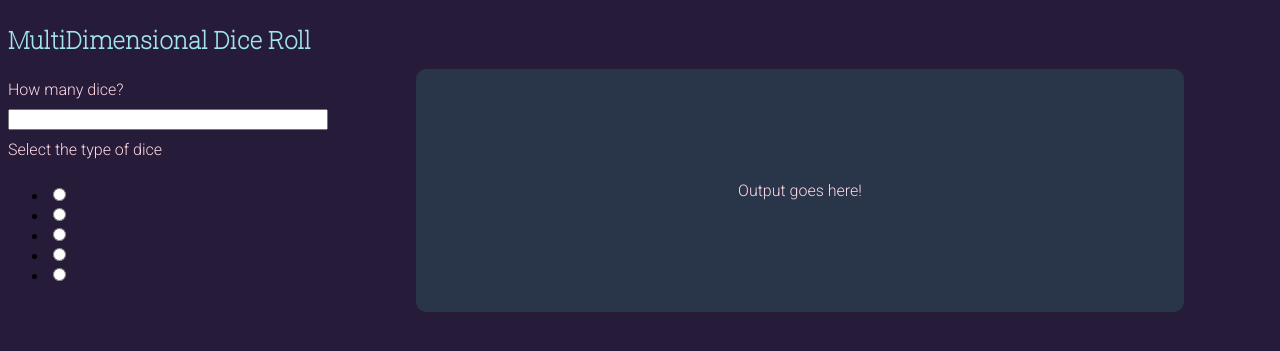
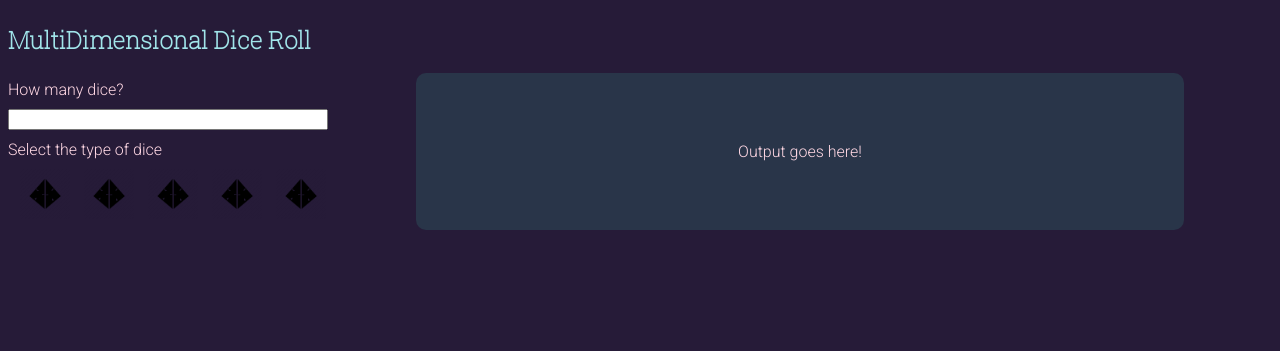
Before and after one commit to marcilustra/glowing-goggles, a PHP site: page / in a window 1280 px wide. Shown: the top 351 px of the page. Run offline with PHP 8.4, Linux system fonts and the light colour scheme.

Commit message:
idea manifested

```diff
--- a/index.html
+++ b/index.html
@@ -30,28 +30,28 @@
             <input type="number" name="quantity" id="numberOfDice"
                 onkeyup="if(!this.checkValidity()){this.value='';alert('Only integer values please!')};">
             <label for="diceTYpe">Select the type of dice</label>
-            <ul class="types">
-                <li id="d4">
-                    <input type="radio" name="d4" id="">
-                    <img src="" alt="" srcset="">
-                </li>
-                <li id="d6">
-                    <input type="radio" name="d6" id="">
-                    <img src="" alt="" srcset="">
-                </li>
-                <li id="d8">
-                    <input type="radio" name="d8" id="">
-                    <img src="" alt="" srcset="">
-                </li>
-                <li id="d12">
-                    <input type="radio" name="d12" id="">
-                    <img src="" alt="" srcset="">
-                </li>
-                <li id="d20">
-                    <input type="radio" name="d20" id="">
-                    <img src="" alt="" srcset="">
-                </li>
-            </ul>
+            <div class="types">
+                <label id="d4">
+                    <input type="radio" name="die" id="d4">
+                    <img src="assets/3520730.png" width="50" height="50" alt="d4 dice">
+                </label>
+                <label id="d6">
+                    <input type="radio" name="die" id="d6">
+                    <img src="assets/3520730.png" width="50" height="50" alt="d6 dice" srcset="">
+                </label>
+                <label id="d8">
+                    <input type="radio" name="die" id="d8">
+                    <img src="assets/3520730.png" width="50" height="50" alt="d6 dice" srcset="">
+                </label>
+                <label id="d12">
+                    <input type="radio" name="die" id="d12">
+                    <img src="assets/3520730.png" width="50" height="50" alt="d6 dice" srcset="">
+                </label>
+                <label id="d20">
+                    <input type="radio" name="die" id="d20">
+                    <img src="assets/3520730.png" width="50" height="50" alt="d6 dice" srcset="">
+                </label>
+            </div>
         </div>
         <div class="output-section">
             <p>Output goes here!</p>
--- a/style.css
+++ b/style.css
@@ -27,6 +27,23 @@ label, p {
 
     /* background-color: aliceblue; */
 }
+.types {
+    list-style: none;
+    display: grid;
+    grid-template-columns: auto auto auto auto auto;
+}
+[type=radio] {
+    opacity: 0;
+    width: 0;
+    height: 0;
+}
+[type=radio] + img {
+    cursor: pointer;
+}
+[type=radio]:checked + img {
+    outline: 2px solid rgb(35, 209, 102);
+}
+
 .output-section {
     display: grid;
     grid-template-rows: auto;
```
Also changed, not shown: assets/3520730.png (added).
